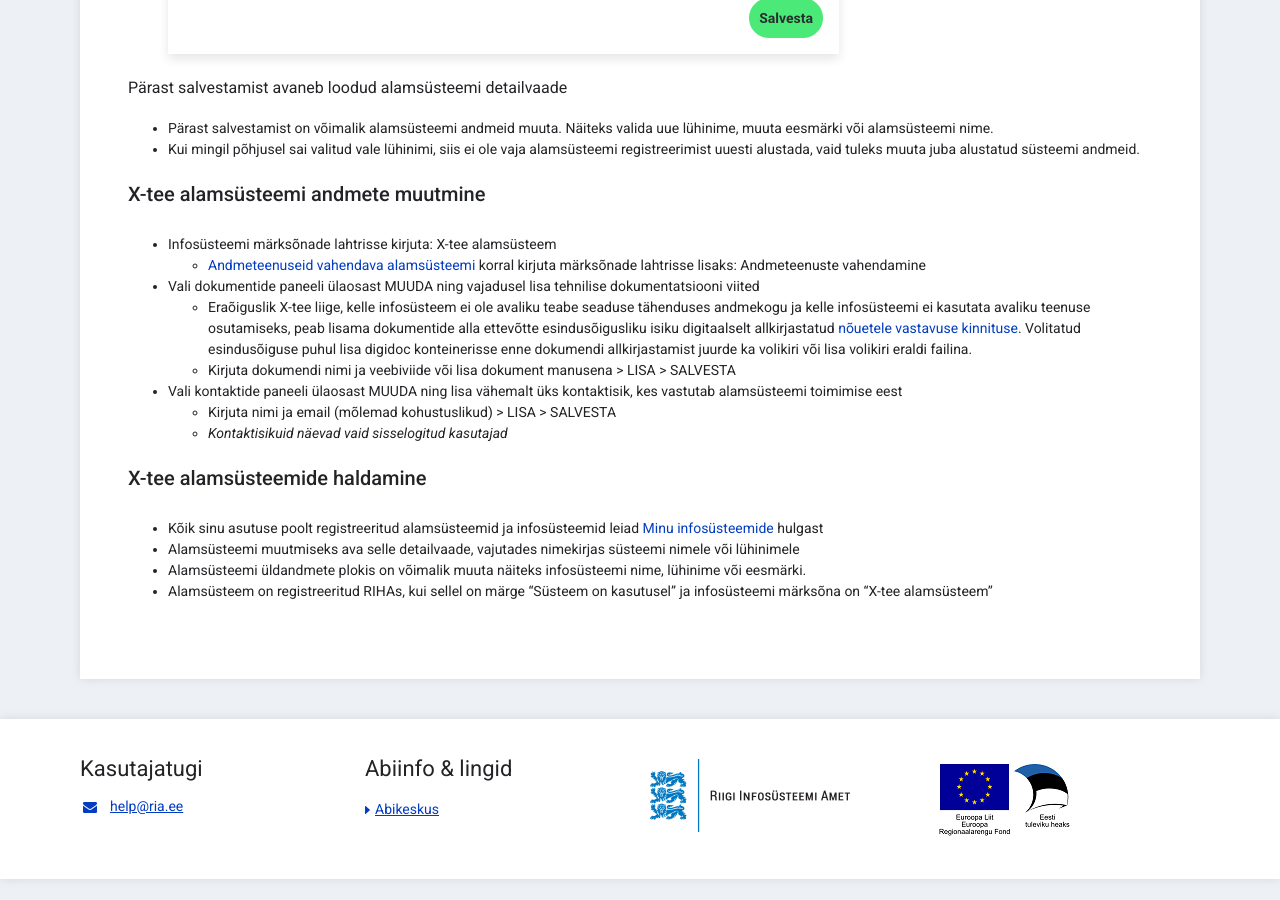
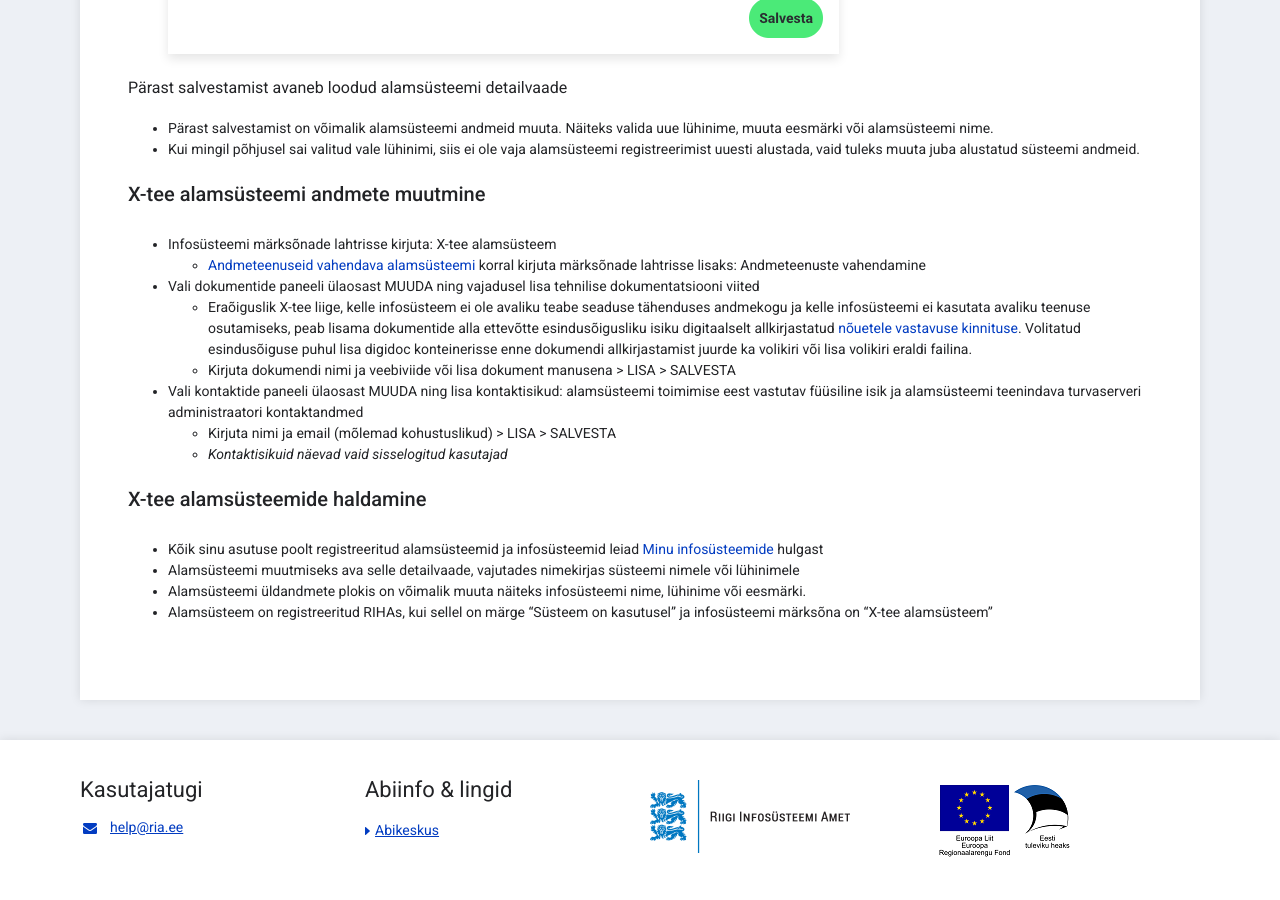
Before and after one commit to e-gov/RIHA-Help, a Jekyll site: the page built from docs/X-tee-alamsysteem.md, in a window 1280 px wide and 900 px high, scrolled down 1068 px. Built offline with Jekyll 4.4.1, drawn with Linux system fonts in a browser that asks for light colours; before the commit the page ends 1947 px from its top, so only the background shows below that.

Commit message:
Added contact types to X-tee-alamsysteem.md

```diff
--- a/docs/X-tee-alamsysteem.md
+++ b/docs/X-tee-alamsysteem.md
@@ -34,9 +34,10 @@ Pärast salvestamist avaneb loodud alamsüsteemi detailvaade
 - Vali dokumentide paneeli ülaosast MUUDA ning vajadusel lisa tehnilise dokumentatsiooni viited
   - Eraõiguslik X-tee liige, kelle infosüsteem ei ole avaliku teabe seaduse tähenduses andmekogu ja kelle infosüsteemi ei kasutata avaliku teenuse osutamiseks, peab lisama dokumentide alla ettevõtte esindusõigusliku isiku digitaalselt allkirjastatud [nõuetele vastavuse kinnituse](https://www.ria.ee/public/x_tee/xtee_nouetele_vastavus_kinnitus.pdf). Volitatud esindusõiguse puhul lisa digidoc konteinerisse enne dokumendi allkirjastamist juurde ka volikiri või lisa volikiri eraldi failina.
   - Kirjuta dokumendi nimi ja veebiviide või lisa dokument manusena > LISA > SALVESTA
-- Vali kontaktide paneeli ülaosast MUUDA ning lisa vähemalt üks kontaktisik, kes vastutab alamsüsteemi toimimise eest
+- Vali kontaktide paneeli ülaosast MUUDA ning lisa kontaktisikud: alamsüsteemi toimimise eest vastutav füüsiline isik ja alamsüsteemi teenindava turvaserveri administraatori kontaktandmed
   - Kirjuta nimi ja email (mõlemad kohustuslikud) > LISA > SALVESTA
   - _Kontaktisikuid näevad vaid sisselogitud kasutajad_
+
 
 ### X-tee alamsüsteemide haldamine
 
```
